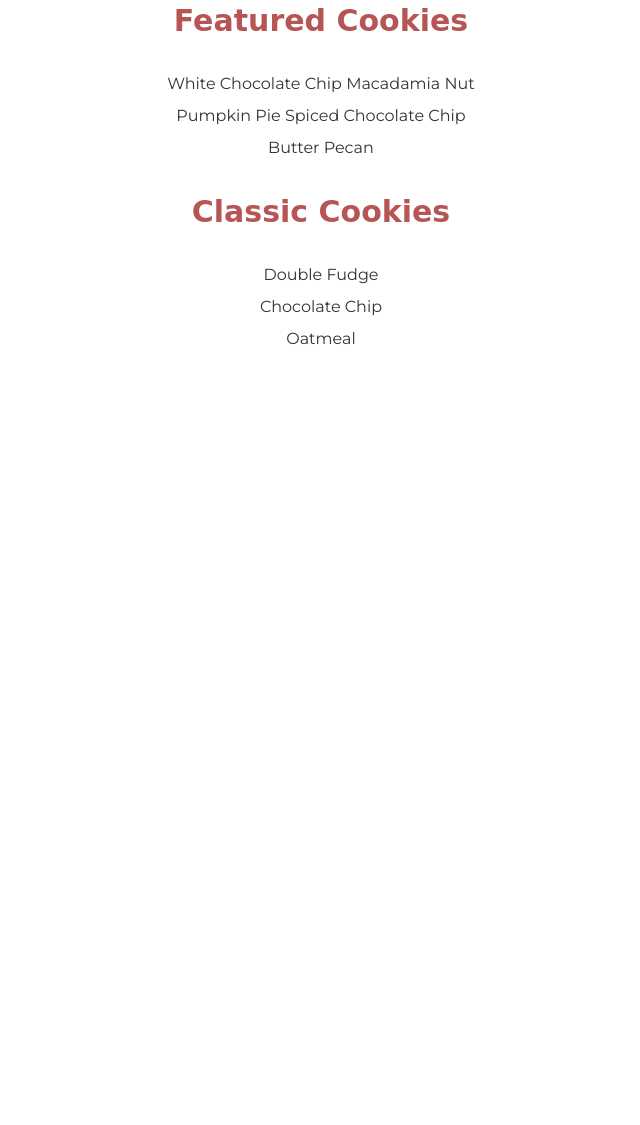
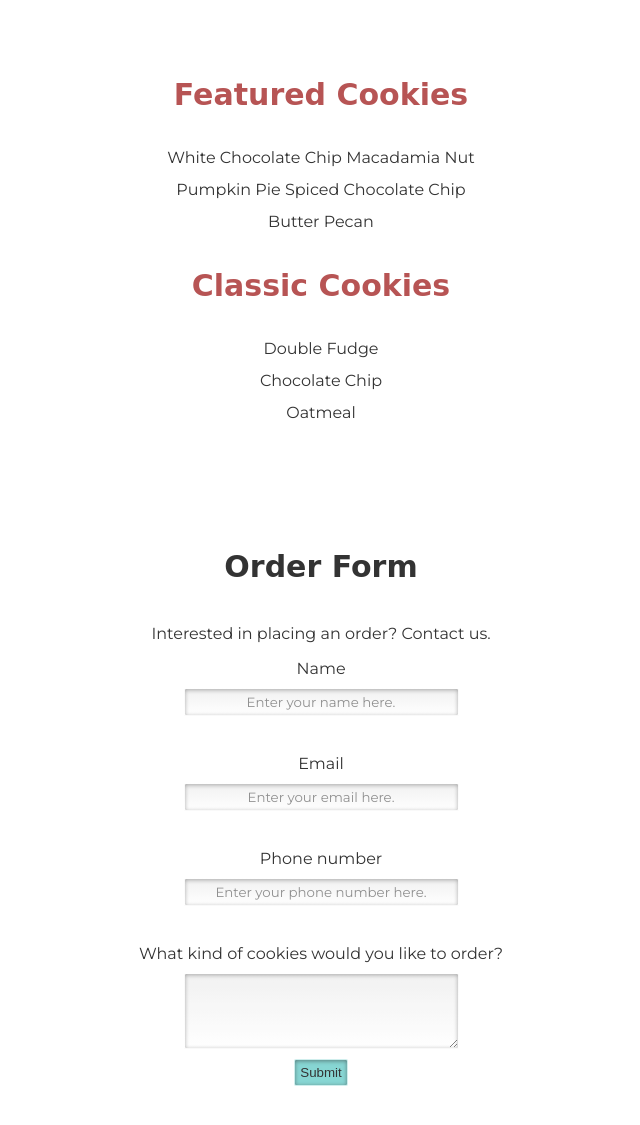
Before and after one commit to AudreyKBorges/product-landing-page, a plain HTML site: page index.html in a window 1280 px wide. Shown: the part 1219-2344 px from the top of the page, without its empty margins (319-959 px from the left). Before the commit the page ends 1614 px from the top, so only its background shows below. Drawn offline with Linux system fonts and the light colour scheme; a web font is replaced by a local one.

Commit message:
Added contact form and styled it

```diff
--- a/index.html
+++ b/index.html
@@ -52,5 +52,18 @@
     </div>
 </div>
 </div>
+<form id="form" action="https://www.freecodecamp.com/contact-submit">
+<h4>Order Form</h4>
+<p id="contact">Interested in placing an order? Contact us.</p>
+  <label for="email">Name</label><br>
+  <input type="name" id="name" name="name" placeholder="Enter your name here." target="_blank" required></input><br></br>
+  <label for="email">Email</label><br>
+  <input type="email" id="email" name="email" placeholder="Enter your email here." target="_blank" required></input><br></br>
+  <label for="phone">Phone number</label><br>
+  <input type="phone" id="phone" name="phone" placeholder="Enter your phone number here." target="_blank" required></input><br></br>
+  <label for="textarea">What kind of cookies would you like to order?</label>
+  <textarea id="textarea" name="textarea" rows="4" cols="50"></textarea>
+  <input id="submit" type="submit" value="Submit"></input>
+</form>
 </div>
   </body>
--- a/styles.css
+++ b/styles.css
@@ -11,7 +11,7 @@ body {
     margin: 0;
 }
 
-h2, h3 {
+h2, h3, h4 {
     font-family: 'Neonderthaw', cursive;
     font-weight: bold;
     color: brown;
@@ -21,8 +21,12 @@ h2 {
     font-size: 35px;
 }
 
-h3 {
+h3, h4 {
     font-size: 30px;
+}
+
+h4 {
+    color: black;
 }
 
 .email {
@@ -93,7 +97,7 @@ nav {
     align-items: center;
 }
 
-.container {
+.container, form {
     display: flex;
     background: rgba(255,255,255);
     border-radius: 10px;
@@ -106,7 +110,7 @@ nav {
     overflow: hidden;
 }
 
-#email {
+#email, #name, #phone, #textarea {
     font-family: 'Montserrat', sans-serif;
     display: flex;
     align-items: center;
@@ -119,6 +123,12 @@ nav {
 	text-align: center;
     margin: 0 auto;
     border-radius: 2px;
+    margin-top: 10px;
+}
+
+#textarea {
+    margin-top: 10px;
+    margin-bottom: 10px;
 }
 
 #submit {
@@ -133,6 +143,10 @@ nav {
     border-radius: 2px;
 }
 
+#submit:hover {
+    background-color: yellow;
+}
+
 @media only screen and (max-width: 600px) {
 
     a:hover {
```
